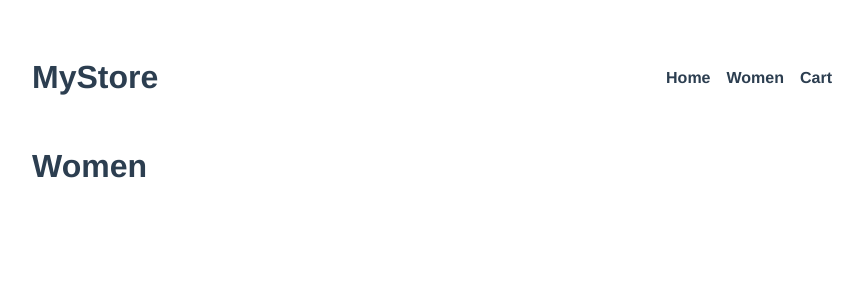
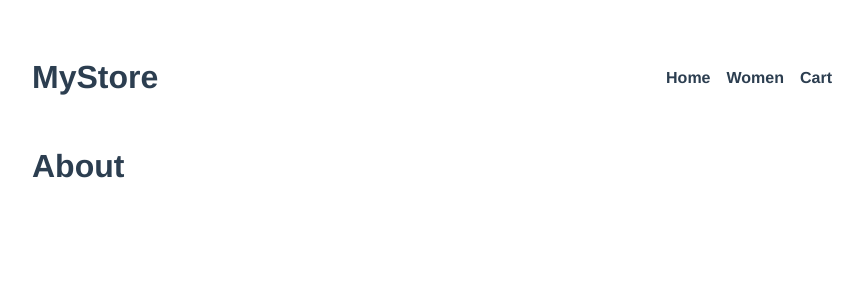
Before and after one commit to lynntuuu/online-shop, a Vue app: page /about in a window 1280 px wide. Shown: the top 300 px of the page, without its empty margins (208-1071 px from the left). Built offline with nearby package versions, Linux system fonts and the light colour scheme.

Commit message:
Add gender-related computed properties

```diff
--- a/src/views/GenderOverview.vue
+++ b/src/views/GenderOverview.vue
@@ -1,11 +1,19 @@
 <template>
   <div>
-    <h1 class="wrapper">Women</h1>
+    <h1 class="wrapper">{{ pageTitle }}</h1>
   </div>
 </template>
 
 <script>
 export default {
-  name: 'genderOverview'
+  name: 'genderOverview',
+  computed: {
+    gender () {
+      return this.$route.params.gender
+    },
+    pageTitle () {
+      return `${this.gender[0].toUpperCase()}${this.gender.slice(1)}`
+    }
+  }
 }
 </script>
```
